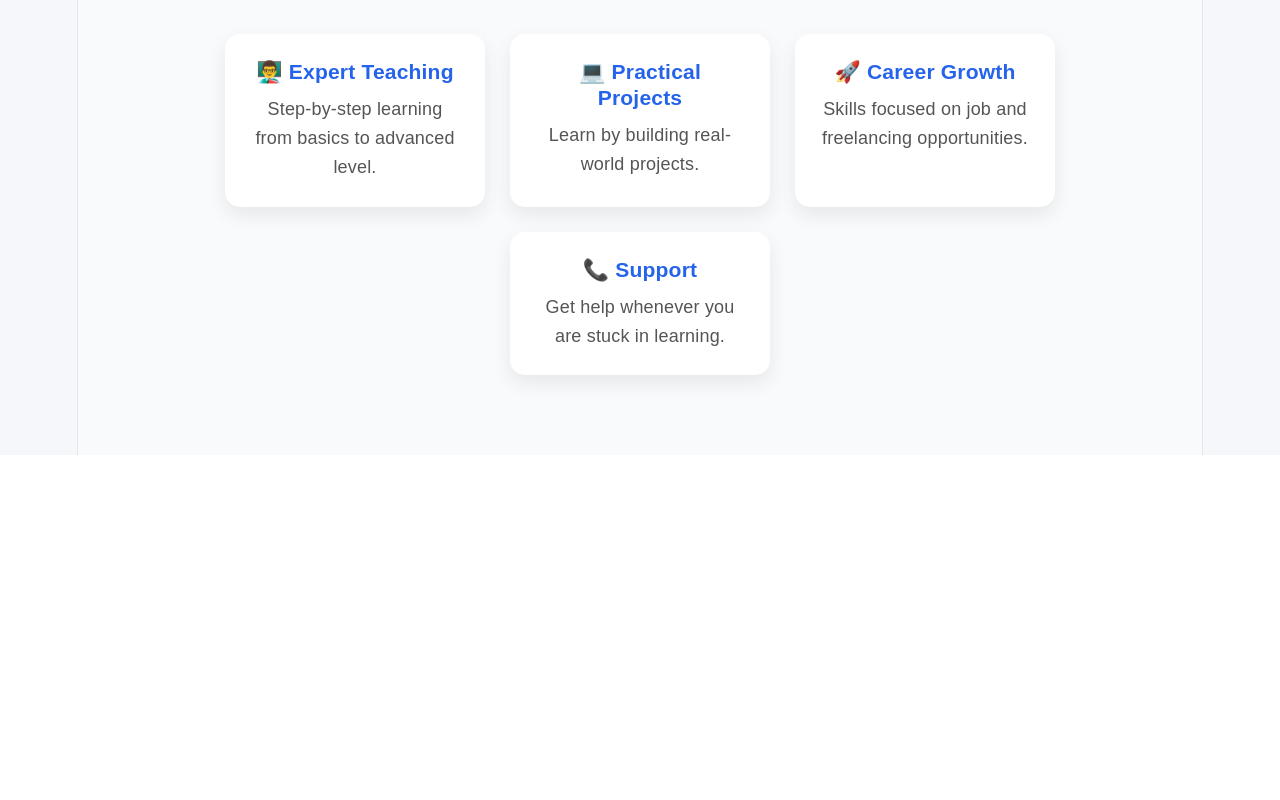
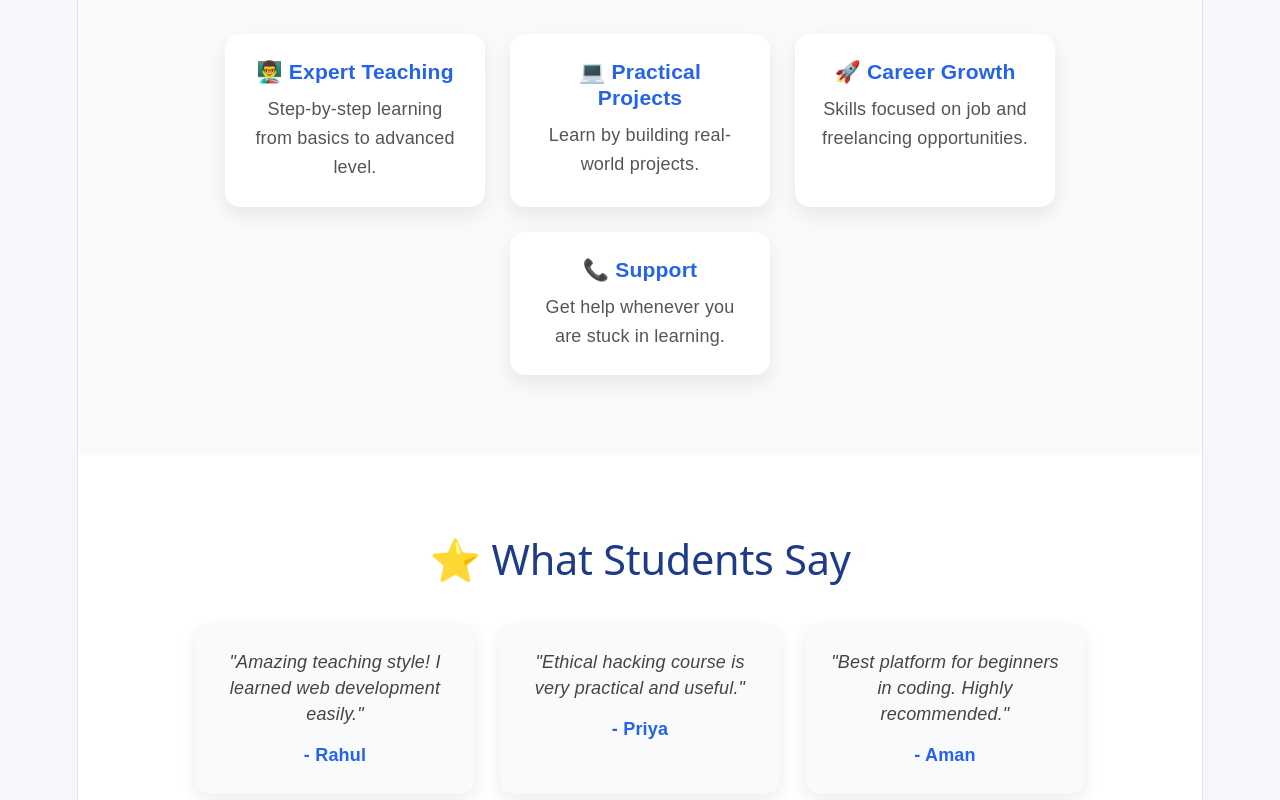
Before and after one commit to himanshu74919-cpu/HimanshuAcademy, a React app in the folder frontend/: page / in a window 1280 px wide. Shown: the part 1343-2143 px from the top of the page. Before the commit the page ends 1798 px from the top, so only its background shows below. Built offline with nearby package versions, Linux system fonts and the light colour scheme; the HTML template or start-up script is replaced by a standard one.

Commit message:
Added Testimonials section

```diff
--- /dev/null
+++ b/frontend/src/components/Testimonials.jsx
@@ -0,0 +1,28 @@
+import "../styles/Testimonials.css";
+
+export default function Testimonials() {
+  return (
+    <section className="testimonials">
+      <h2>⭐ What Students Say</h2>
+
+      <div className="testimonial-grid">
+
+        <div className="testimonial-card">
+          <p>"Amazing teaching style! I learned web development easily."</p>
+          <h4>- Rahul</h4>
+        </div>
+
+        <div className="testimonial-card">
+          <p>"Ethical hacking course is very practical and useful."</p>
+          <h4>- Priya</h4>
+        </div>
+
+        <div className="testimonial-card">
+          <p>"Best platform for beginners in coding. Highly recommended."</p>
+          <h4>- Aman</h4>
+        </div>
+
+      </div>
+    </section>
+  );
+}
--- a/frontend/src/pages/Home.jsx
+++ b/frontend/src/pages/Home.jsx
@@ -2,6 +2,7 @@ import Hero from "../components/Hero";
 import FeaturedCourses from "../components/FeaturedCourses";
 import Stats from "../components/Stats";
 import WhyChoose from "../components/WhyChoose";
+import Testimonials from "../components/Testimonials";
 
 export default function Home() {
   return (
@@ -10,6 +11,7 @@ export default function Home() {
       <FeaturedCourses />
       <Stats />
       <WhyChoose />
+      <Testimonials />
     </>
   );
 }
--- /dev/null
+++ b/frontend/src/styles/Testimonials.css
@@ -0,0 +1,41 @@
+.testimonials {
+  padding: 80px 20px;
+  background: #ffffff;
+  text-align: center;
+}
+
+.testimonials h2 {
+  font-size: 2.3rem;
+  margin-bottom: 40px;
+  color: #1e3a8a;
+}
+
+.testimonial-grid {
+  display: flex;
+  justify-content: center;
+  gap: 25px;
+  flex-wrap: wrap;
+}
+
+.testimonial-card {
+  width: 280px;
+  background: #f8fafc;
+  padding: 25px;
+  border-radius: 15px;
+  box-shadow: 0 6px 18px rgba(0,0,0,0.08);
+  transition: 0.3s;
+}
+
+.testimonial-card:hover {
+  transform: translateY(-8px);
+}
+
+.testimonial-card p {
+  font-style: italic;
+  color: #444;
+  margin-bottom: 15px;
+}
+
+.testimonial-card h4 {
+  color: #2563eb;
+}
```
